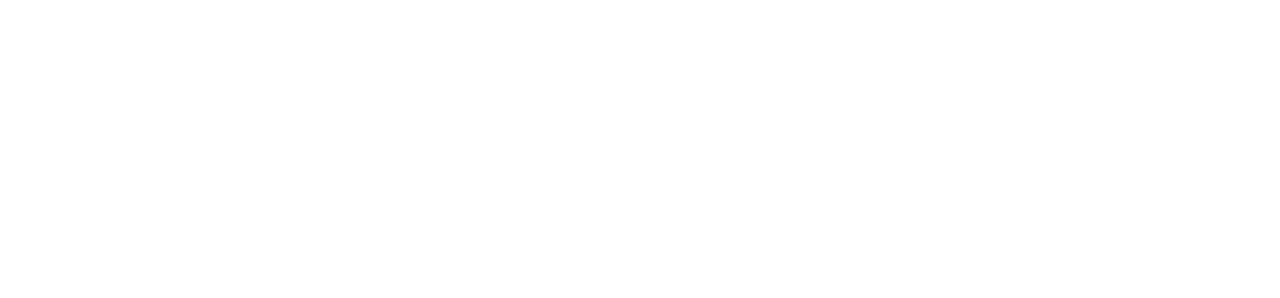
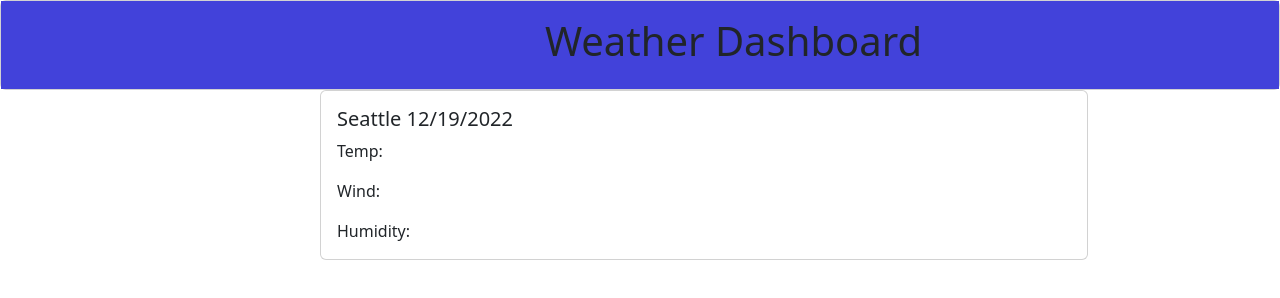
Before and after one commit to DesmondSaelee/weather-forecast, a plain HTML site: page index.html in a window 1280 px wide. Drawn offline with nearby package versions, Linux system fonts and the light colour scheme; files whose address does not match are found by name.

Commit message:
added html for cards from bootstrap and linked my files. added some basic html and css for header

```diff
--- a/assets/style.css
+++ b/assets/style.css
@@ -0,0 +1,17 @@
+h1 {
+    display: flex;
+    flex-direction: row;
+    justify-content: center;
+    padding-left: 15%;
+
+}
+
+#title {
+    background-color: rgb(66, 66, 218);
+}
+
+#main-card {
+    width: 60%;
+    float: right;
+    margin-right: 15%;
+}
--- a/index.html
+++ b/index.html
@@ -1,12 +1,34 @@
-<!DOCTYPE html>
+<!doctype html>
 <html lang="en">
+
 <head>
-    <meta charset="UTF-8">
-    <meta http-equiv="X-UA-Compatible" content="IE=edge">
-    <meta name="viewport" content="width=device-width, initial-scale=1.0">
-    <title>Document</title>
+    <meta charset="utf-8">
+    <meta name="viewport" content="width=device-width, initial-scale=1">
+    <title>Bootstrap demo</title>
+    <link href="https://cdn.jsdelivr.net/npm/bootstrap@5.2.3/dist/css/bootstrap.min.css" rel="stylesheet"
+        integrity="sha384-rbsA2VBKQhggwzxH7pPCaAqO46MgnOM80zW1RWuH61DGLwZJEdK2Kadq2F9CUG65" crossorigin="anonymous">
+    <link rel="stylesheet" href="C:\Users\Brian\bootcamp\weather-forecast\assets\style.css">
 </head>
+
 <body>
+    <div class="card">
+        <div class="card-body" id="title">
+            <h1>Weather Dashboard</h1>
+        </div>
+    </div>
 
+    <div class="card" id="main-card">
+        <div class="card-body">
+          <h5 class="card-title">Seattle 12/19/2022</h5>
+          <p class="card-text">Temp:</p>
+          <p class="card-text">Wind:</p>
+          <p class="card-text">Humidity:</p>
+        </div>
+      </div>
+
+    <script src="https://cdn.jsdelivr.net/npm/bootstrap@5.2.3/dist/js/bootstrap.bundle.min.js"
+        integrity="sha384-kenU1KFdBIe4zVF0s0G1M5b4hcpxyD9F7jL+jjXkk+Q2h455rYXK/7HAuoJl+0I4"
+        crossorigin="anonymous"></script>
 </body>
+
 </html>
```
